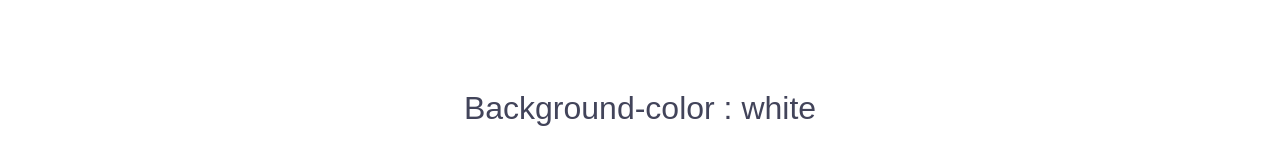
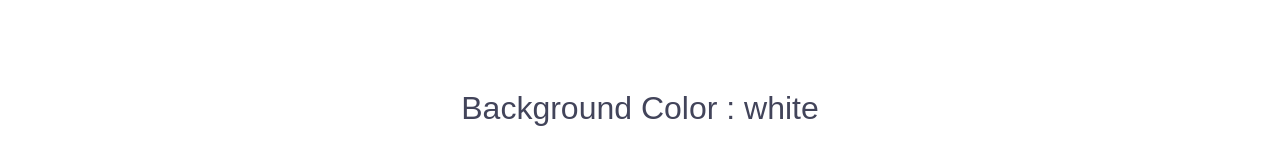
Before and after one commit to Kummirai/colorFlipper, a plain HTML site: page index.html in a window 1280 px wide. Shown: the part 333-497 px from the top of the page. Drawn offline with Linux system fonts and the light colour scheme.

Commit message:
update index.html

```diff
--- a/index.html
+++ b/index.html
@@ -19,7 +19,7 @@
     </header>
     <main>
       <div class="my-color">
-        <p>Background-color <span>: white</span></p>
+        <p>Background Color <span>: white</span></p>
         <button class="btn">Click Me</button>
       </div>
     </main>
```
